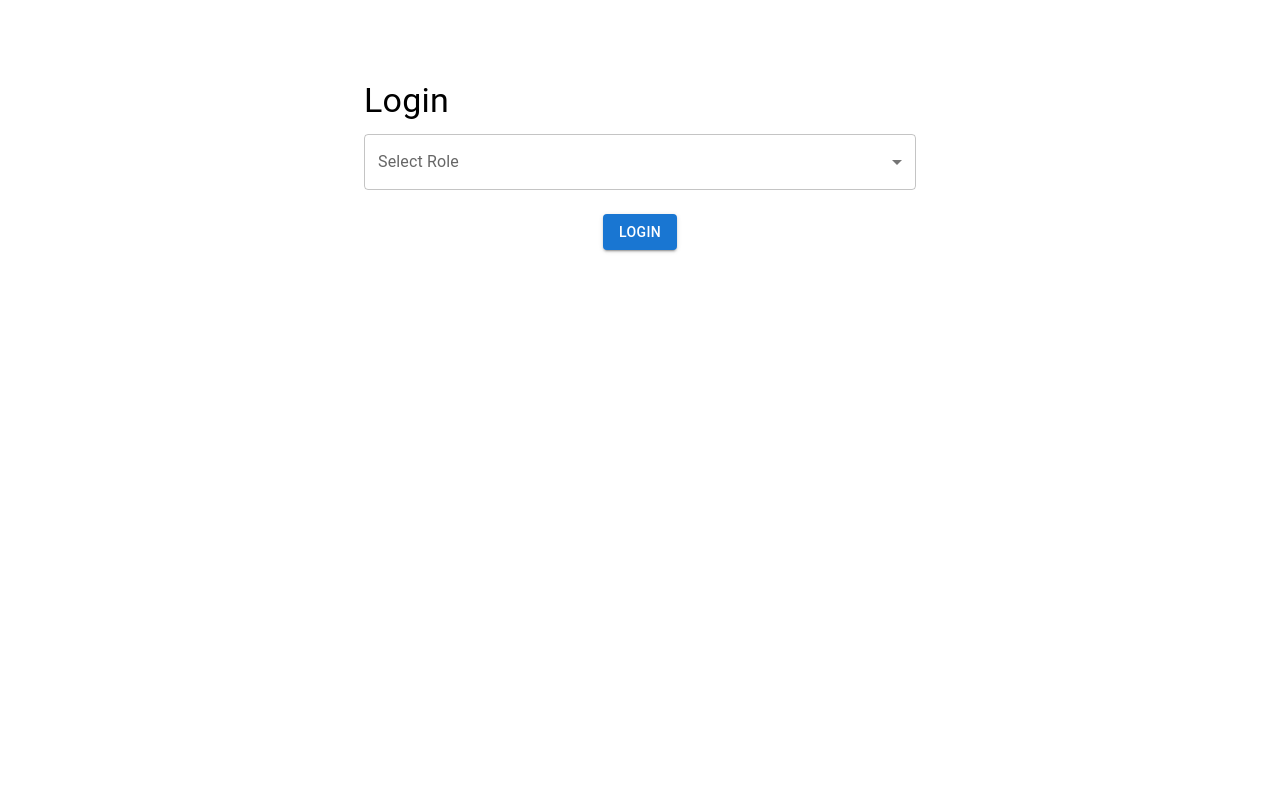
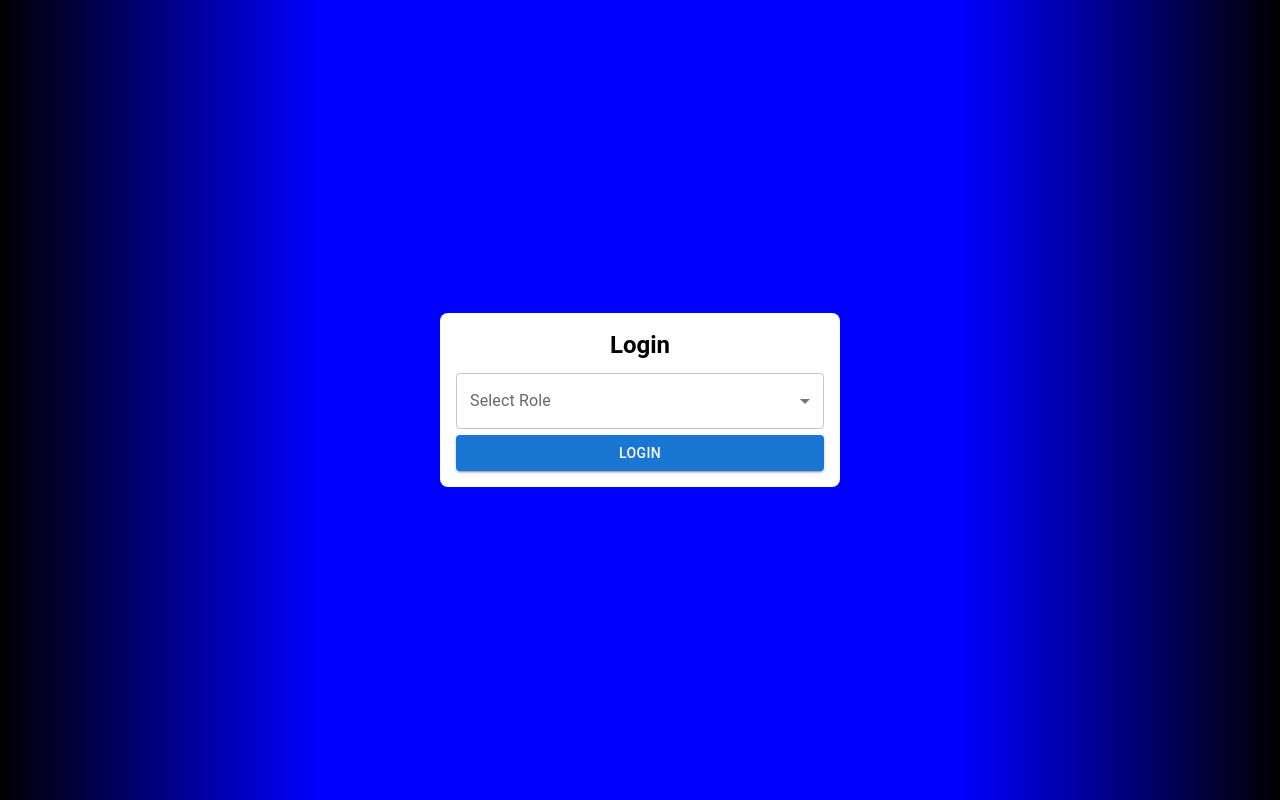
Before and after one commit to santicorrea98/santiago_correa_hiring_task, a Next.js app in the folder frontend/: page / in a window 1280 px wide. Built offline with nearby package versions, Linux system fonts and the light colour scheme.

Commit message:
[feat:REQ1] Add redirect hook and styles

```diff
--- /dev/null
+++ b/frontend/src/components/login/LoginForm.tsx
@@ -0,0 +1,30 @@
+import { MAP_USER_ROLE_OPTION } from '@/constants';
+import { LoginFormControl } from '@/styles/login';
+import { UserRole, userRoles } from '@/types';
+import { InputLabel, Select, MenuItem } from '@mui/material';
+import React, { Dispatch, SetStateAction } from 'react';
+
+type LoginFormType = {
+  role: UserRole | '';
+  setRole: Dispatch<SetStateAction<UserRole | ''>>;
+};
+
+export default function LoginFrom({ role, setRole }: LoginFormType) {
+  return (
+    <LoginFormControl fullWidth>
+      <InputLabel id="role-select-label">Select Role</InputLabel>
+      <Select
+        labelId="role-select-label"
+        value={role}
+        onChange={(e) => setRole(e.target.value as UserRole)}
+        label="Select Role"
+      >
+        {userRoles.map((userRole) => (
+          <MenuItem key={userRole} value={userRole}>
+            {MAP_USER_ROLE_OPTION[userRole]}
+          </MenuItem>
+        ))}
+      </Select>
+    </LoginFormControl>
+  );
+}
--- /dev/null
+++ b/frontend/src/components/spinner/index.tsx
@@ -0,0 +1,10 @@
+import React from 'react';
+import { Box, CircularProgress } from '@mui/material';
+
+export default function Spinner() {
+  return (
+    <Box height="100vh" display="flex" justifyContent="center" alignItems="center">
+      <CircularProgress />
+    </Box>
+  );
+}
--- /dev/null
+++ b/frontend/src/hooks/useAuthRedirect.ts
@@ -0,0 +1,23 @@
+import { useEffect, useState } from 'react';
+import { useRouter } from 'next/router';
+
+export default function useAuthRedirect() {
+  const router = useRouter();
+  const [checkingAuth, setCheckingAuth] = useState(true);
+
+  useEffect(() => {
+    const token = localStorage.getItem('authToken');
+    const onHome = router.pathname === '/';
+    const onDashboard = router.pathname === '/dashboard';
+
+    if (onHome && token) {
+      router.replace('/dashboard');
+    } else if (onDashboard && !token) {
+      router.replace('/');
+    } else {
+      setCheckingAuth(false);
+    }
+  }, [router]);
+
+  return { checkingAuth };
+}
--- a/frontend/src/pages/_app.tsx
+++ b/frontend/src/pages/_app.tsx
@@ -1,5 +1,12 @@
+import { globalStyles } from '@/styles/global';
+import { Global } from '@emotion/react';
 import type { AppProps } from 'next/app';
 
 export default function App({ Component, pageProps }: AppProps) {
-  return <Component {...pageProps} />;
+  return (
+    <>
+      <Global styles={globalStyles} />
+      <Component {...pageProps} />
+    </>
+  );
 }
--- a/frontend/src/pages/index.tsx
+++ b/frontend/src/pages/index.tsx
@@ -1,25 +1,21 @@
-import React from 'react';
-
-import { useState } from 'react';
-import {
-  Container,
-  Typography,
-  MenuItem,
-  Select,
-  Button,
-  Box,
-  InputLabel,
-  FormControl,
-  Alert,
-} from '@mui/material';
+import React, { useState } from 'react';
+import { useRouter } from 'next/router';
+import { Button, Alert } from '@mui/material';
 import { handleLogin } from '@/api/login';
-import { UserRole, userRoles } from '@/types';
-import { MAP_USER_ROLE_OPTION } from '@/constants';
+import { UserRole } from '@/types';
+import useAuthRedirect from '@/hooks/useAuthRedirect';
+import Spinner from '@/components/spinner';
+import LoginFrom from '@/components/login/LoginForm';
+import { Title } from '@/styles/global';
+import { LoginWrapper, LoginBox } from '@/styles/login';
 
 export default function Home() {
   const [role, setRole] = useState<UserRole | ''>('');
   const [loading, setLoading] = useState(false);
   const [error, setError] = useState('');
+  const { checkingAuth } = useAuthRedirect();
+
+  const router = useRouter();
 
   const onLogin = async () => {
     if (!role) {
@@ -32,7 +28,7 @@ export default function Home() {
 
     try {
       await handleLogin(role);
-      alert(`Logged in as ${role}`);
+      router.push('/dashboard');
     } catch (err: unknown) {
       console.error(err);
       setError(err instanceof Error ? err.message : 'Login failed');
@@ -41,39 +37,23 @@ export default function Home() {
     }
   };
 
+  if (checkingAuth) {
+    return <Spinner />;
+  }
+
   return (
-    <Container maxWidth="sm" sx={{ mt: 10 }}>
-      <Typography variant="h4" gutterBottom>
-        Login
-      </Typography>
+    <LoginWrapper>
+      <LoginBox>
+        <Title variant="h5">Login</Title>
 
-      <FormControl fullWidth sx={{ mb: 3 }}>
-        <InputLabel id="role-select-label">Select Role</InputLabel>
-        <Select
-          labelId="role-select-label"
-          value={role}
-          onChange={(e) => setRole(e.target.value as UserRole)}
-          label="Select Role"
-        >
-          {userRoles.map((userRole) => (
-            <MenuItem key={userRole} value={userRole}>
-              {MAP_USER_ROLE_OPTION[userRole]}
-            </MenuItem>
-          ))}
-        </Select>
-      </FormControl>
+        <LoginFrom role={role} setRole={setRole} />
 
-      {error && (
-        <Alert severity="error" sx={{ mb: 2 }}>
-          {error}
-        </Alert>
-      )}
-
-      <Box textAlign="center">
-        <Button variant="contained" onClick={onLogin} disabled={loading}>
+        <Button variant="contained" color="primary" onClick={onLogin} disabled={loading} fullWidth>
           {loading ? 'Logging in...' : 'Login'}
         </Button>
-      </Box>
-    </Container>
+
+        {error && <Alert severity="error">{error}</Alert>}
+      </LoginBox>
+    </LoginWrapper>
   );
 }
--- /dev/null
+++ b/frontend/src/styles/global.ts
@@ -0,0 +1,34 @@
+import { css } from '@emotion/react';
+import { styled } from '@mui/material/styles';
+import { Typography } from '@mui/material';
+
+export const globalStyles = css`
+  html,
+  body,
+  #__next {
+    margin: 0;
+    padding: 0;
+    width: 100%;
+    height: 100%;
+    overflow: hidden;
+    box-sizing: border-box;
+    background: linear-gradient(to right, black, blue, blue, blue, black);
+  }
+
+  *,
+  *::before,
+  *::after {
+    box-sizing: inherit;
+  }
+
+  body {
+    margin: 0;
+    padding: 0;
+  }
+`;
+
+export const Title = styled(Typography)(({}) => ({
+  marginBottom: '12px',
+  fontWeight: 600,
+  color: 'black',
+}));
--- /dev/null
+++ b/frontend/src/styles/login.ts
@@ -0,0 +1,30 @@
+/** @jsxImportSource @emotion/react */
+import { styled } from '@mui/material/styles';
+import { Box, FormControl } from '@mui/material';
+
+export const LoginWrapper = styled('div')(({}) => ({
+  width: '100%',
+  height: '100%',
+  minHeight: '100vh',
+  display: 'flex',
+  justifyContent: 'center',
+  alignItems: 'center',
+  padding: 0,
+  margin: 0,
+  boxSizing: 'border-box',
+}));
+
+export const LoginBox = styled(Box)(({}) => ({
+  backgroundColor: '#ffffff',
+  padding: '16px',
+  borderRadius: '8px',
+  boxShadow: '2px',
+  width: '100%',
+  maxWidth: 400,
+  textAlign: 'center',
+}));
+
+export const LoginFormControl = styled(FormControl)(({}) => ({
+  marginBottom: '6px',
+  textAlign: 'left',
+}));
```
Also changed, not shown: frontend/src/pages/dashboard/index.tsx (added, +18 -0 lines).
